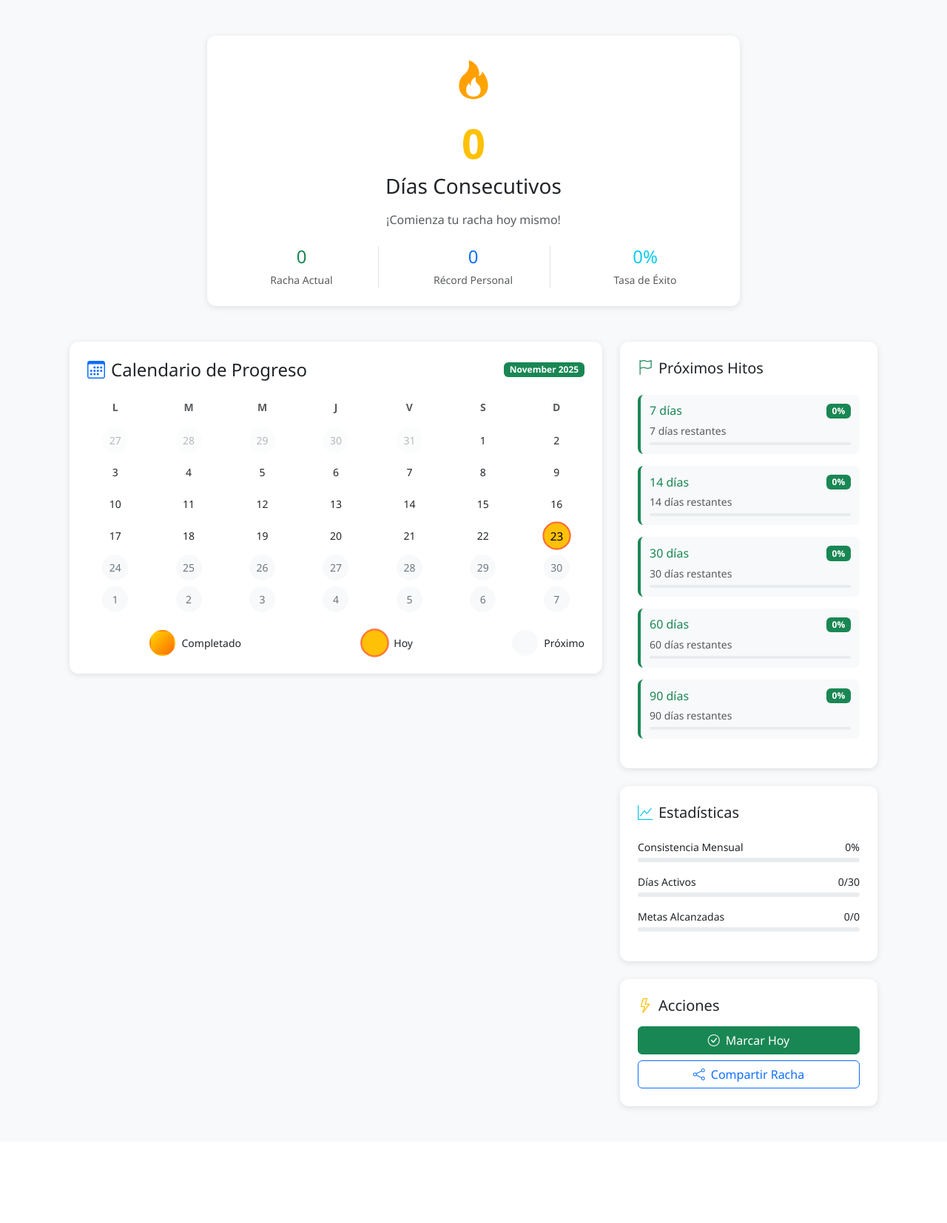
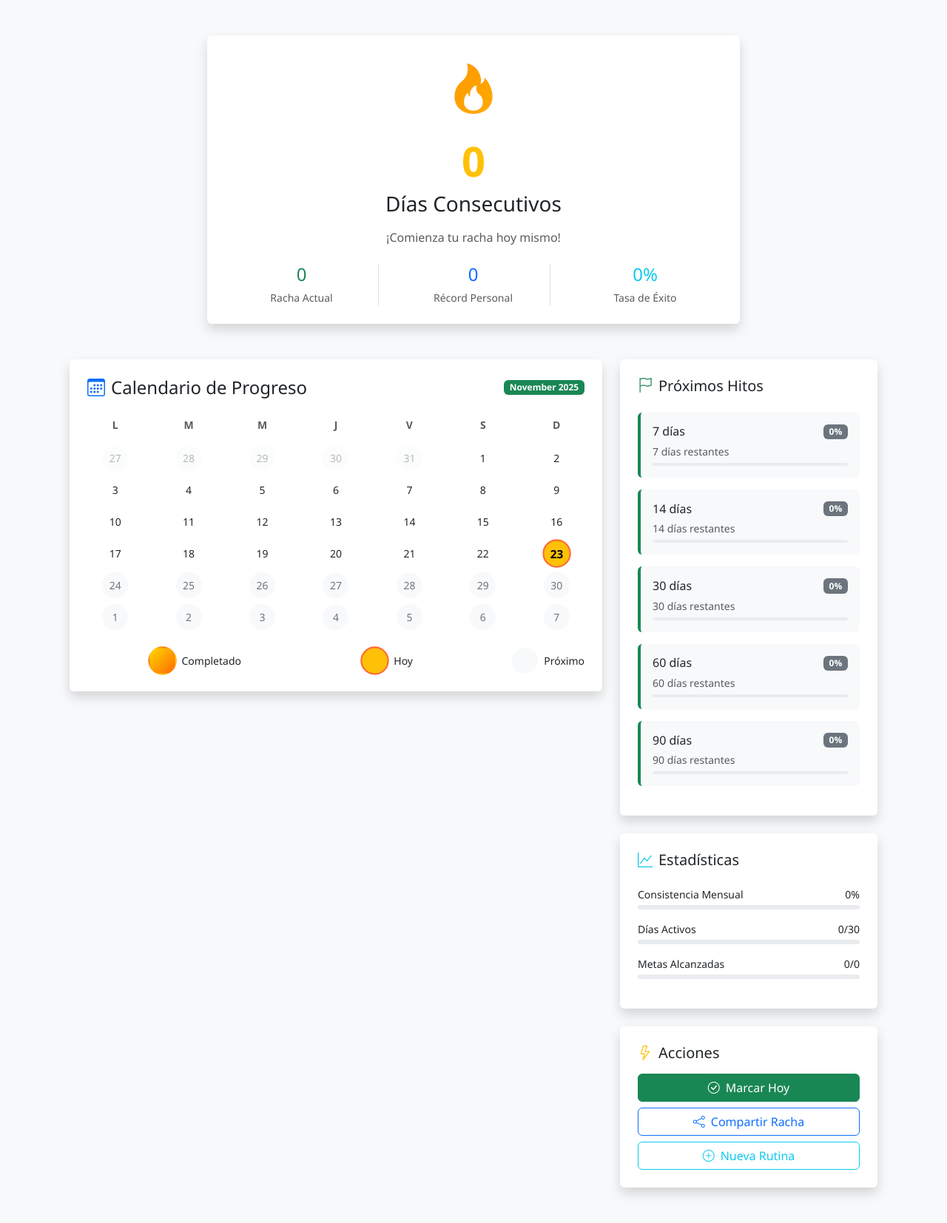
Before and after one commit to Edu1208/Healthy_Life, a Flask app: page /racha in a window 1280 px wide. Shown: the part 80-1734 px from the top of the page at 74% size. Before the commit the page ends 1581 px from the top, so only its background shows below. Run offline with Flask 3, Linux system fonts and the light colour scheme; the visitor is signed in with stand-in values (Sample User, id 1); some libraries are stand-ins or nearby versions.

Commit message:
Update racha.html

```diff
--- a/templates/racha.html
+++ b/templates/racha.html
@@ -5,9 +5,9 @@
   <!-- Header de Racha -->
   <div class="row justify-content-center mb-5">
     <div class="col-lg-8">
-      <div class="streak-card bg-white p-4 text-center">
+      <div class="streak-card bg-white p-4 text-center rounded shadow">
         <div class="streak-flame mb-3">
-          <i class="bi bi-fire"></i>
+          <i class="bi bi-fire text-warning" style="font-size: 4rem;"></i>
         </div>
         <h1 class="display-4 fw-bold text-warning mb-2" id="diasConsecutivos">0</h1>
         <h3 class="text-dark mb-3">Días Consecutivos</h3>
@@ -38,7 +38,7 @@
   <div class="row g-4">
     <!-- Calendario de Racha -->
     <div class="col-lg-8">
-      <div class="streak-card bg-white p-4">
+      <div class="streak-card bg-white p-4 rounded shadow">
         <div class="d-flex justify-content-between align-items-center mb-4">
           <h4 class="mb-0">
             <i class="bi bi-calendar3 text-primary me-2"></i>Calendario de Progreso
@@ -88,7 +88,7 @@
     <!-- Próximos Hitos y Estadísticas -->
     <div class="col-lg-4">
       <!-- Próximos Hitos -->
-      <div class="streak-card bg-white p-4 mb-4">
+      <div class="streak-card bg-white p-4 mb-4 rounded shadow">
         <h5 class="mb-4">
           <i class="bi bi-flag text-success me-2"></i>Próximos Hitos
         </h5>
@@ -98,7 +98,7 @@
       </div>
 
       <!-- Estadísticas de Racha -->
-      <div class="streak-card bg-white p-4">
+      <div class="streak-card bg-white p-4 mb-4 rounded shadow">
         <h5 class="mb-4">
           <i class="bi bi-graph-up text-info me-2"></i>Estadísticas
         </h5>
@@ -132,7 +132,7 @@
       </div>
 
       <!-- Acciones Rápidas -->
-      <div class="streak-card bg-white p-4 mt-4">
+      <div class="streak-card bg-white p-4 rounded shadow">
         <h5 class="mb-3">
           <i class="bi bi-lightning text-warning me-2"></i>Acciones
         </h5>
@@ -143,6 +143,9 @@
           <button class="btn btn-outline-primary" onclick="compartirRacha()">
             <i class="bi bi-share me-2"></i>Compartir Racha
           </button>
+          <a href="{{ url_for('nuevo') }}" class="btn btn-outline-info">
+            <i class="bi bi-plus-circle me-2"></i>Nueva Rutina
+          </a>
         </div>
       </div>
     </div>
@@ -159,53 +162,35 @@ document.addEventListener('DOMContentLoaded', function() {
 });
 
 function cargarDatosRacha() {
-  // Intentar cargar desde el backend primero
   fetch('/racha/datos')
     .then(response => response.json())
     .then(data => {
       if (data.success) {
         actualizarRacha(data.racha);
       } else {
-        // Fallback a localStorage
-        const datosRacha = JSON.parse(localStorage.getItem('racha_healthy_life')) || {
+        console.error('Error al cargar racha:', data.message);
+        // Fallback a datos vacíos
+        actualizarRacha({
           diasConsecutivos: 0,
           recordPersonal: 0,
           diasCompletados: [],
           fechaUltimoDia: null
-        };
-        actualizarRacha(datosRacha);
+        });
       }
     })
     .catch(error => {
       console.error('Error:', error);
-      // Fallback a localStorage
-      const datosRacha = JSON.parse(localStorage.getItem('racha_healthy_life')) || {
+      // Fallback a datos vacíos
+      actualizarRacha({
         diasConsecutivos: 0,
         recordPersonal: 0,
         diasCompletados: [],
         fechaUltimoDia: null
-      };
-      actualizarRacha(datosRacha);
+      });
     });
 }
 
 function actualizarRacha(datosRacha) {
-  const hoy = new Date().toDateString();
-  const ultimoDia = datosRacha.fechaUltimoDia ? new Date(datosRacha.fechaUltimoDia).toDateString() : null;
-
-  // Verificar si ya se marcó hoy
-  const yaMarcadoHoy = datosRacha.diasCompletados.includes(hoy);
-
-  if (!yaMarcadoHoy && ultimoDia) {
-    const ayer = new Date();
-    ayer.setDate(ayer.getDate() - 1);
-
-    // Si el último día no fue ayer, reiniciar racha
-    if (ultimoDia !== ayer.toDateString()) {
-      datosRacha.diasConsecutivos = 0;
-    }
-  }
-
   document.getElementById('diasConsecutivos').textContent = datosRacha.diasConsecutivos;
   document.getElementById('rachaActual').textContent = datosRacha.diasConsecutivos;
   document.getElementById('recordPersonal').textContent = datosRacha.recordPersonal;
@@ -233,19 +218,16 @@ function actualizarRacha(datosRacha) {
 }
 
 function marcarDiaHoy() {
-  const hoy = new Date().toISOString().split('T')[0];
-
   fetch('/racha/marcar-dia', {
     method: 'POST',
     headers: {
       'Content-Type': 'application/json',
-    },
-    body: JSON.stringify({ fecha: hoy })
+    }
   })
   .then(response => response.json())
   .then(data => {
     if (data.success) {
-      mostrarMensaje('¡Día marcado correctamente! Sigue con la racha.', 'success');
+      mostrarMensaje(data.message, 'success');
       cargarDatosRacha();
     } else {
       mostrarMensaje(data.message, 'warning');
@@ -253,44 +235,8 @@ function marcarDiaHoy() {
   })
   .catch(error => {
     console.error('Error:', error);
-    // Fallback a localStorage
-    marcarDiaLocalStorage();
+    mostrarMensaje('Error al marcar el día', 'danger');
   });
-}
-
-function marcarDiaLocalStorage() {
-  let datosRacha = JSON.parse(localStorage.getItem('racha_healthy_life')) || {
-    diasConsecutivos: 0,
-    recordPersonal: 0,
-    diasCompletados: [],
-    fechaUltimoDia: null
-  };
-
-  const hoy = new Date().toDateString();
-
-  if (datosRacha.diasCompletados.includes(hoy)) {
-    mostrarMensaje('¡Ya has marcado tu entrenamiento para hoy!', 'info');
-    return;
-  }
-
-  // Agregar día actual
-  datosRacha.diasCompletados.push(hoy);
-  datosRacha.fechaUltimoDia = new Date().toISOString();
-
-  // Actualizar racha consecutiva
-  datosRacha.diasConsecutivos++;
-
-  // Actualizar récord personal
-  if (datosRacha.diasConsecutivos > datosRacha.recordPersonal) {
-    datosRacha.recordPersonal = datosRacha.diasConsecutivos;
-  }
-
-  // Guardar en localStorage
-  localStorage.setItem('racha_healthy_life', JSON.stringify(datosRacha));
-
-  // Actualizar interfaz
-  actualizarRacha(datosRacha);
-  mostrarMensaje('¡Día marcado correctamente! Sigue con la racha.', 'success');
 }
 
 function generarCalendario(diasCompletados) {
@@ -381,16 +327,19 @@ function actualizarHitos(diasConsecutivos) {
   hitos.forEach(hito => {
     const diasRestantes = hito - diasConsecutivos;
     const porcentaje = Math.min(Math.round((diasConsecutivos / hito) * 100), 100);
+    const alcanzado = diasConsecutivos >= hito;
 
     const hitoHTML = `
-      <div class="milestone-badge mb-3">
+      <div class="milestone-badge mb-3 p-3 rounded ${alcanzado ? 'bg-success bg-opacity-10' : 'bg-light'}">
         <div class="d-flex justify-content-between align-items-center mb-1">
-          <h6 class="text-success mb-0">${hito} días</h6>
-          <span class="badge bg-success">${porcentaje}%</span>
+          <h6 class="${alcanzado ? 'text-success' : 'text-dark'} mb-0">${hito} días</h6>
+          <span class="badge ${alcanzado ? 'bg-success' : 'bg-secondary'}">${porcentaje}%</span>
         </div>
-        <small class="text-muted">${diasRestantes > 0 ? diasRestantes + ' días restantes' : '¡Hito alcanzado!'}</small>
+        <small class="${alcanzado ? 'text-success' : 'text-muted'}">
+          ${alcanzado ? '¡Hito alcanzado! 🎉' : (diasRestantes > 0 ? diasRestantes + ' días restantes' : '¡Casi ahí!')}
+        </small>
         <div class="progress mt-1" style="height: 4px;">
-          <div class="progress-bar bg-success" style="width: ${porcentaje}%"></div>
+          <div class="progress-bar ${alcanzado ? 'bg-success' : 'bg-primary'}" style="width: ${porcentaje}%"></div>
         </div>
       </div>
     `;
@@ -411,7 +360,9 @@ function calcularTasaExito(diasCompletados) {
 
 function compartirRacha() {
   const diasConsecutivos = document.getElementById('diasConsecutivos').textContent;
-  const texto = `¡Llevo ${diasConsecutivos} días consecutivos entrenando con Healthy Life! 💪\n\n¡Únete a mi desafío! #HealthyLife #Fitness`;
+  const recordPersonal = document.getElementById('recordPersonal').textContent;
+
+  const texto = `¡Llevo ${diasConsecutivos} días consecutivos entrenando con Healthy Life! 💪\nMi récord personal: ${recordPersonal} días.\n\n¡Únete a mi desafío! #HealthyLife #Fitness`;
 
   if (navigator.share) {
     navigator.share({
@@ -446,14 +397,16 @@ function mostrarMensaje(mensaje, tipo) {
 
 <style>
 .streak-card {
-  border-radius: 12px;
-  box-shadow: 0 2px 8px rgba(0,0,0,0.1);
   border: none;
 }
 
 .streak-flame {
-  font-size: 3rem;
-  color: #ff6b35;
+  animation: flamePulse 2s ease-in-out infinite;
+}
+
+@keyframes flamePulse {
+  0%, 100% { transform: scale(1); }
+  50% { transform: scale(1.1); }
 }
 
 .calendar-day {
@@ -466,17 +419,20 @@ function mostrarMensaje(mensaje, tipo) {
   margin: 0 auto;
   font-size: 0.875rem;
   border: 2px solid transparent;
+  transition: all 0.3s ease;
 }
 
 .calendar-day.completed {
   background-color: #198754;
   color: white;
+  transform: scale(1.1);
 }
 
 .calendar-day.current {
   background-color: #ffc107;
   color: black;
   border-color: #ff6b35;
+  font-weight: bold;
 }
 
 .calendar-day.future {
@@ -490,10 +446,18 @@ function mostrarMensaje(mensaje, tipo) {
   opacity: 0.5;
 }
 
+.calendar-day:hover:not(.completed):not(.other-month) {
+  background-color: #e9ecef;
+  transform: scale(1.05);
+}
+
 .milestone-badge {
-  padding: 0.75rem;
-  border-radius: 8px;
-  background-color: #f8f9fa;
+  transition: all 0.3s ease;
+}
+
+.milestone-badge:hover {
+  transform: translateY(-2px);
+  box-shadow: 0 4px 8px rgba(0,0,0,0.1);
 }
 </style>
 {% endblock %}
```
